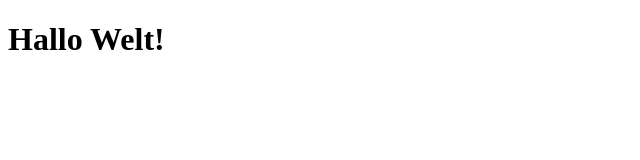
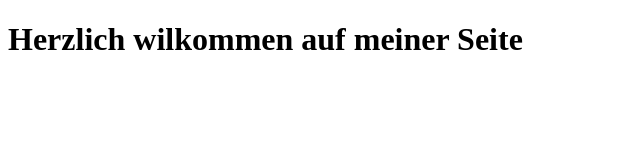
Before and after one commit to mxelaniie/my-test-repo, a plain HTML site: page index.html in a window 1280 px wide. Shown: the whole page, without its empty margins (0-640 px from the left). Drawn offline with Linux system fonts and the light colour scheme.

Commit message:
Text auf der Homepage aktualisiert

```diff
--- a/index.html
+++ b/index.html
@@ -2,6 +2,6 @@
 <html>
     <head><title>Mein erstes Git-Projekt</title></head>
     <body>
-        <h1>Hallo Welt!</h1>
+        <h1>Herzlich wilkommen auf meiner Seite</h1>
     </body>
 </html>
```
